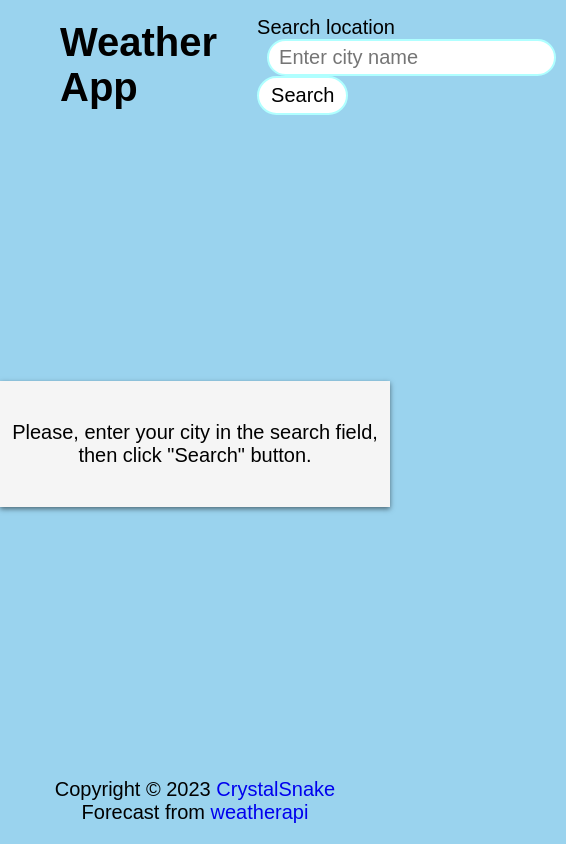
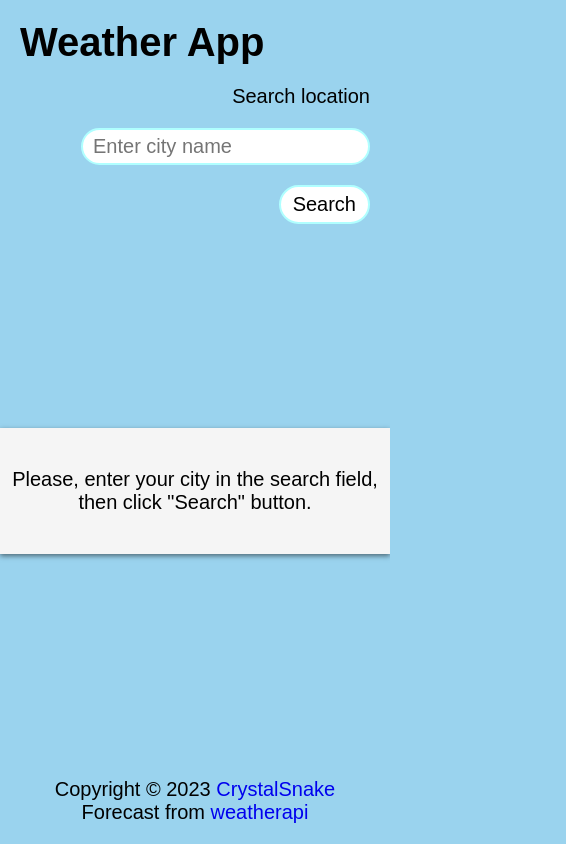
Before and after one commit to CrystalSnake/odin-weather-app, a plain HTML site: page index.html in a window 390 px wide. Shown: the whole page, 566 px wide, since content can reach past the window. Drawn offline with Linux system fonts and the light colour scheme.

Commit message:
Fix responsive for mobile

```diff
--- a/index.html
+++ b/index.html
@@ -9,7 +9,9 @@
   </head>
   <body>
     <header>
-      <h1>Weather App</h1>
+      <div class="logo">
+        <h1>Weather App</h1>
+      </div>
       <div class="search">
         <label for="search">Search location</label>
         <input id="search" type="text" placeholder="Enter city name" />
--- a/styles.css
+++ b/styles.css
@@ -8,7 +8,7 @@
 
 h1 {
   font-size: 2em;
-  margin: 0.5em 1em;
+  margin: 0.5em 0;
 }
 
 h2 {
@@ -34,16 +34,25 @@ body {
 header {
   align-self: start;
   display: flex;
+  flex-wrap: wrap;
   align-items: center;
   justify-content: space-between;
   width: 100%;
+}
+
+.search {
+  display: flex;
+  align-items: center;
+  justify-content: end;
+  gap: 0.5em;
+  flex-wrap: wrap;
 }
 
 input {
   border-radius: 1em;
   padding: 0.25em 0.5em;
   border: 2px rgb(176, 255, 255) solid;
-  margin: 0 0.5em;
+  margin: 0.5em 0;
 }
 
 input:focus-visible {
```
